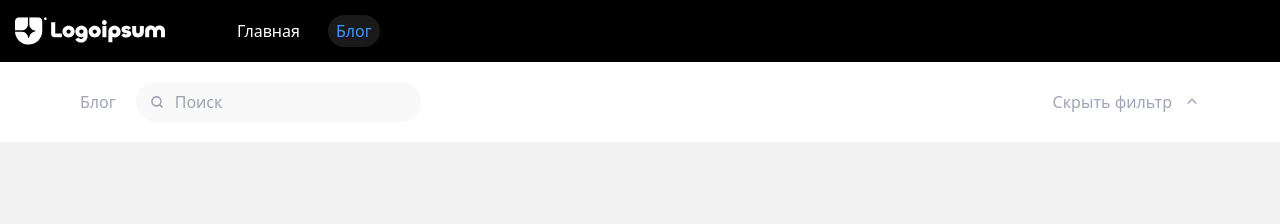
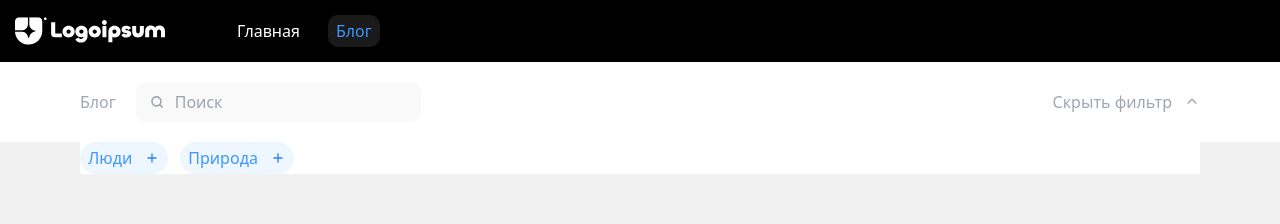
Before and after one commit to jeweler23/images-gallary, a Vue app: page / in a window 1280 px wide. Both pictures are taken after a click on the button "Фильтр". Shown: the top 224 px of the page. Built offline with nearby package versions, Linux system fonts and the light colour scheme.

Commit message:
feat: add tags list

```diff
--- a/eslint.config.js
+++ b/eslint.config.js
@@ -12,7 +12,7 @@ export default antfu({
     overrides: {
       'no-return-await': ['error'],
       'node/prefer-global/process': ['error', 'always'],
-      'style/indent': ['off'], // Сломано в .vue файлах
+      'style/indent': ['off'],
     },
   },
   typescript: true,
--- /dev/null
+++ b/src/components/item/TagItem.vue
@@ -0,0 +1,21 @@
+<script setup lang="ts">
+import { computed } from 'vue';
+
+interface ITag {
+  title: string;
+  isActive: boolean;
+}
+const props = defineProps<ITag>();
+defineEmits<(event: 'addActiveTag', title: string) => void>();
+
+const srcLink = computed(() => props.isActive ? new URL('@/assets/icons/check.svg', import.meta.url).href : new URL('@/assets/icons/plus.svg', import.meta.url).href);
+
+const isActiveClass = computed(() => props.isActive ? 'bg-blue text-white' : 'bg-spare_blue text-blue');
+</script>
+
+<template>
+	<div :class="isActiveClass" class="py-1 px-2 rounded-tag flex gap-3 cursor-pointer" @click="$emit('addActiveTag', props.title)">
+		<span>{{ title }}</span>
+		<img :src="srcLink" alt="" class="w-4">
+	</div>
+</template>
--- a/src/components/widget/Filter.vue
+++ b/src/components/widget/Filter.vue
@@ -1,25 +1,50 @@
 <script setup lang="ts">
 import { computed, ref } from 'vue';
 import InputItem from '../item/InputItem.vue';
+import TagItem from '../item/TagItem.vue';
+import { usePostsStore } from '@/stores/postsStore';
 
-const tag = ref('');
+const postsStore = usePostsStore();
+
+const title = ref('');
 const isActive = ref(false);
 const textButton = computed(() => isActive.value ? 'Скрыть фильтр' : 'Фильтр');
+const activeTag = ref<string[]>([]);
+
+function toggleStatusTag(tag: string) {
+	if (!activeTag.value.includes(tag)) {
+		activeTag.value.push(tag);
+	}
+ else {
+	activeTag.value = activeTag.value.filter(item => item !== tag);
+	}
+}
 </script>
 
 <template>
-	<section>
+	<section class="flex flex-col gap-3 relative">
 		<div class=" flex items-center justify-between">
 			<div class="flex gap-5 items-center">
 				<h2 class="text-spare">
 					Блог
 				</h2>
-				<InputItem v-model:value="tag" />
+				<InputItem v-model:value="title" />
 			</div>
-			<button class="flex items-center gap-3 text-spare" @click="isActive = !isActive">
-				{{ textButton }} <img src="@/assets/icons/down.svg" alt="arrow down" class="transition-all" :class="{ '-rotate-180': isActive }">
-			</button>
+			<div class="flex gap-3">
+				<button v-show="activeTag.length > 0" class="text-blue" @click="activeTag = []">
+					Очистить
+				</button>
+				<button class="flex items-center gap-3 text-spare" @click="isActive = !isActive">
+					{{ textButton }} <img src="@/assets/icons/down.svg" alt="arrow down" class="transition-all" :class="{ '-rotate-180': isActive }">
+				</button>
+			</div>
 		</div>
-		<div />
+		<Transition>
+			<ul v-show="isActive" class="flex gap-3 transition-all bg-white w-full ease-linear absolute top-[150%]">
+				<li v-for="tag in postsStore.allTags" :key="tag">
+					<TagItem :title="tag" :is-active="activeTag.includes(tag)" @add-active-tag="toggleStatusTag" />
+				</li>
+			</ul>
+		</Transition>
 	</section>
 </template>
--- a/src/components/widget/Navigation.vue
+++ b/src/components/widget/Navigation.vue
@@ -1,5 +1,5 @@
 <script setup lang="ts">
-import { ref, shallowRef } from 'vue';
+import { ref } from 'vue';
 
 const setPages = ref('Блог');
 </script>
--- /dev/null
+++ b/src/composables/filter.ts
@@ -0,0 +1,19 @@
+import { computed, ref } from 'vue';
+import { usePostsStore } from '@/stores/postsStore';
+
+const postsStore = usePostsStore();
+
+export function useFilter(tags: string[]) {
+  const posts = ref(postsStore.postsArray);
+  if (tags.length > 0) {
+    const filterPosts = computed(() => {
+      let asd: string[] = [];
+      tags.forEach((tag) => {
+        asd = posts.value.filter(post => post.tags.includes(tag));
+      });
+      return asd;
+    });
+    return { filterPosts };
+  }
+  return { posts };
+}
--- a/src/stores/postsStore.ts
+++ b/src/stores/postsStore.ts
@@ -1,13 +1,26 @@
 import { computed, ref } from 'vue';
 import { defineStore } from 'pinia';
 
-export const useCounterStore = defineStore('counter', () => {
+export const usePostsStore = defineStore('posts', () => {
   const postsArray = ref([{
     title: 'Вдохновение в каждом шаге',
     description: 'Каждое утро, когда я просыпаюсь в палатке, окружённой лесом и горами, я чувствую, как природа наполняет меня энергией. Величественные вершины, покрытые зелёными лесами, напоминают мне о том, как важно сохранять связь с природой. Каждый шаг по тропе — это не просто движение вперёд, это путешествие внутрь себя, где я нахожу вдохновение и силу. В такие моменты я понимаю, что настоящая красота мира скрыта в его простоте и величии.',
     subtitle: 'Наши путешественники находят вдохновение в каждом шаге своего пути.',
     image: 'asd',
-    tags: ['people', 'nature'],
+    tags: ['Люди', 'Природа'],
+    create_date_post: '9 апр', // скорее всего будет приходить в другом формате
+    timeRead: 2,
+    comments: [{
+      author: 'Мария Гусева',
+      description: 'Эти мгновения наполняют наши сердца радостью и любовью.',
+      create_date_comment: '9.04.2024 в 14:54',
+    }],
+  }, {
+    title: 'Вдохновение в каждом шаге',
+    description: 'Каждое утро, когда я просыпаюсь в палатке, окружённой лесом и горами, я чувствую, как природа наполняет меня энергией. Величественные вершины, покрытые зелёными лесами, напоминают мне о том, как важно сохранять связь с природой. Каждый шаг по тропе — это не просто движение вперёд, это путешествие внутрь себя, где я нахожу вдохновение и силу. В такие моменты я понимаю, что настоящая красота мира скрыта в его простоте и величии.',
+    subtitle: 'Наши путешественники находят вдохновение в каждом шаге своего пути.',
+    image: 'asd',
+    tags: ['Люди', 'Природа'],
     create_date_post: '9 апр', // скорее всего будет приходить в другом формате
     timeRead: 2,
     comments: [{
@@ -17,5 +30,17 @@ export const useCounterStore = defineStore('counter', () => {
     }],
   }]);
 
-  return { postsArray };
+  const allTags = computed(() => {
+    if (postsArray.value.length > 0) {
+      const tags: string[] = [];
+      postsArray.value.forEach((item) => {
+        tags.push(...item.tags);
+      });
+
+      return tags.filter((tag, index) => index === tags.lastIndexOf(tag));
+    }
+    return [];
+  });
+
+  return { postsArray, allTags };
 });
--- a/src/views/AppMainView.vue
+++ b/src/views/AppMainView.vue
@@ -1,6 +1,9 @@
 <script setup lang="ts">
 import AppLayout from '@/layouts/AppLayout.vue';
 import Header from '@/components/widget/Header.vue';
+import { usePostsStore } from '@/stores/postsStore';
+
+const postsStore = usePostsStore();
 </script>
 
 <template>
--- a/tailwind.config.js
+++ b/tailwind.config.js
@@ -8,11 +8,13 @@ module.exports = {
       },
       colors: {
         blue: '#3E97FF',
+        spare_blue: '#EEF6FF',
         main: '#F1F1F2',
         spare: '#A1A5B7',
       },
       borderRadius: {
-        main: '20px',
+        main: '10px',
+        tag: '20px',
       },
   },
 },
```
Also changed, not shown: src/assets/icons/check.svg (added), src/assets/icons/plus.svg (added).
